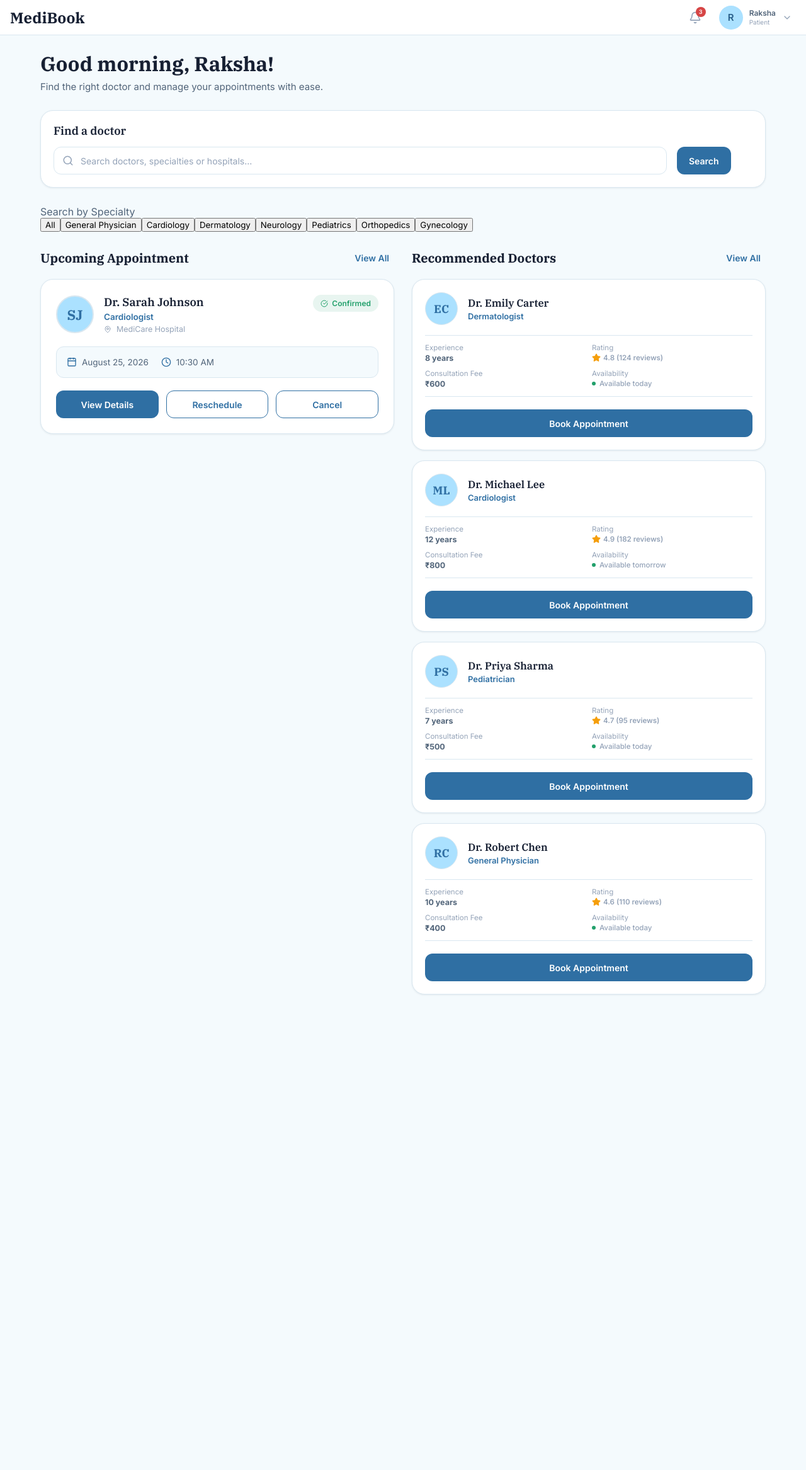
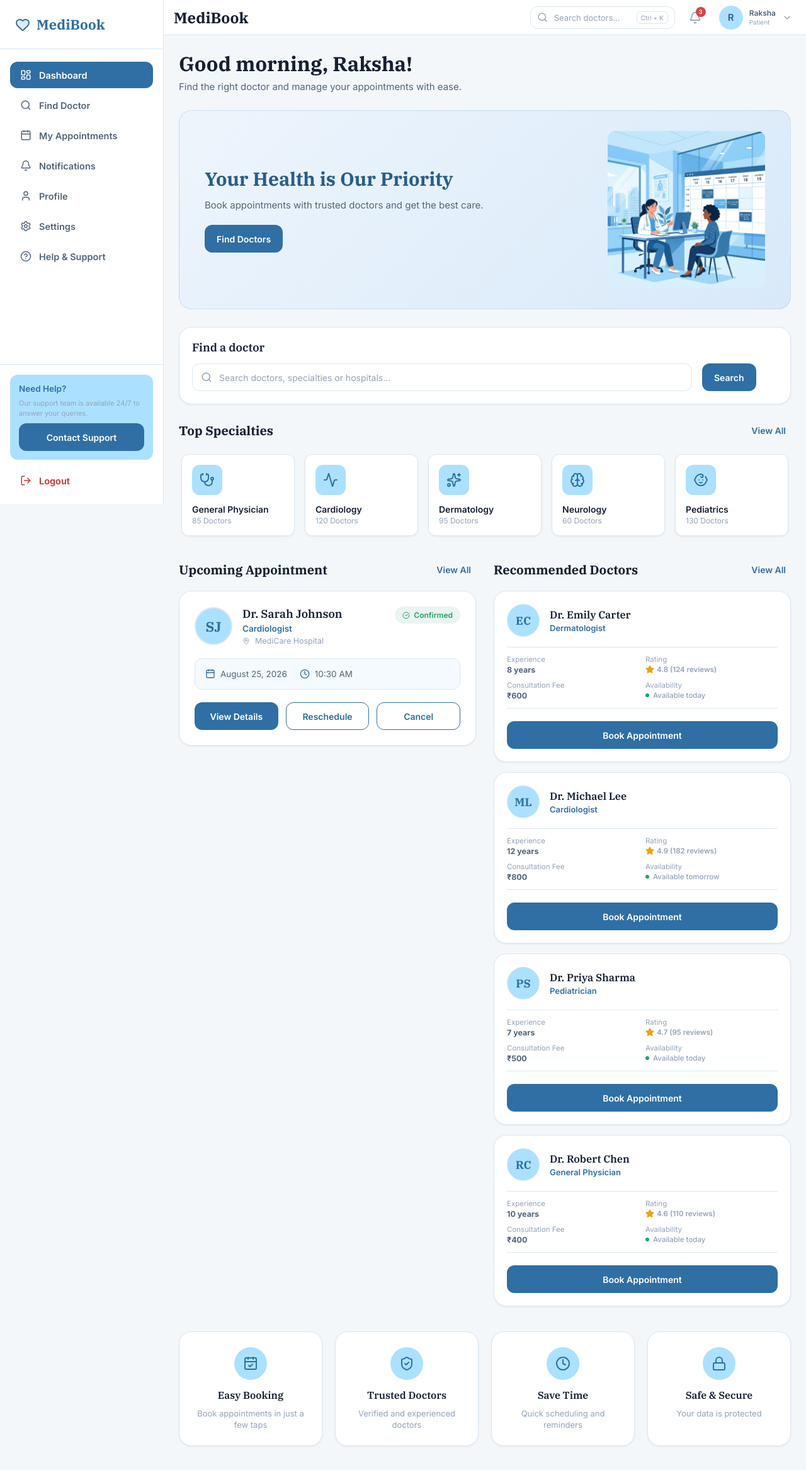
Before and after one commit to RAKSHA1120/MediBook, a React (Vite) app: page /patient-dashboard in a window 1280 px wide. Shown: the top 2334 px of the page at 63% size. Before the commit the page ends 1627 px from the top, so only its background shows below. Built offline with nearby package versions, Linux system fonts and the light colour scheme.

Commit message:
feat: create login page

```diff
--- a/src/components/Navbar.jsx
+++ b/src/components/Navbar.jsx
@@ -16,6 +16,7 @@ function Navbar({
     avatarLetter = "R",
     hideTabs = false,
     hideSearch = false,
+    onMenuClick,
     searchPlaceholder = "Search patients...",
 }) {
     return (
@@ -23,6 +24,11 @@ function Navbar({
 
             {/* Left - Page / Brand */}
             <div className="navbar-left">
+                {onMenuClick && (
+                    <button className="navbar-menu-toggle" onClick={onMenuClick} aria-label="Toggle Menu">
+                        <Menu size={20} />
+                    </button>
+                )}
                 <Link to="/patient-dashboard" className="navbar-brand" style={{ textDecoration: "none" }}>
                     MediBook
                 </Link>
--- a/src/pages/PatientDashboard.jsx
+++ b/src/pages/PatientDashboard.jsx
@@ -8,14 +8,26 @@ import {
   Star,
   User,
   CheckCircle,
+  XCircle,
+  CalendarCheck,
   Stethoscope,
-  Activity,
+  ChevronRight,
+  Heart,
+  LayoutDashboard,
+  Bell,
+  Settings,
+  HelpCircle,
+  LogOut,
   Sparkles,
   Baby,
   Bone,
-  Brain
+  Brain,
+  ShieldCheck,
+  Lock,
+  Activity
 } from "lucide-react";
 import doctorsData from "../data/doctors";
+import heroIllustration from "../assets/hospital_appointment_illustration.png";
 import Navbar from "../components/Navbar";
 import Button from "../components/Button";
 import Input from "../components/Input";
@@ -140,6 +152,7 @@ function PatientDashboard() {
   const navigate = useNavigate();
   const [searchQuery, setSearchQuery] = useState("");
   const [selectedSpecialty, setSelectedSpecialty] = useState("All");
+  const [isSidebarOpen, setIsSidebarOpen] = useState(false);
 
   // Modal & Toast states
   const [isModalOpen, setIsModalOpen] = useState(false);
@@ -233,17 +246,86 @@ function PatientDashboard() {
   };
 
   return (
-    <div className="patient-dashboard-page">
+    <div className="patient-dashboard-layout">
+      {/* 1. Left Sidebar */}
+      <aside className={`patient-sidebar ${isSidebarOpen ? "open" : ""}`}>
+        <div className="patient-sidebar-brand">
+          <Heart className="brand-logo-icon" size={24} />
+          <span>MediBook</span>
+        </div>
+
+        <nav className="patient-sidebar-nav">
+          <button className="patient-sidebar-item active" onClick={() => setIsSidebarOpen(false)}>
+            <LayoutDashboard size={18} />
+            <span>Dashboard</span>
+          </button>
+
+          <button className="patient-sidebar-item" onClick={() => { navigate("/doctors"); setIsSidebarOpen(false); }}>
+            <Search size={18} />
+            <span>Find Doctor</span>
+          </button>
+
+          <button className="patient-sidebar-item" onClick={() => { handleMyAppointments(); setIsSidebarOpen(false); }}>
+            <Calendar size={18} />
+            <span>My Appointments</span>
+          </button>
+
+          <button className="patient-sidebar-item" onClick={() => { handleNotifications(); setIsSidebarOpen(false); }}>
+            <Bell size={18} />
+            <span>Notifications</span>
+          </button>
+
+          <button className="patient-sidebar-item" onClick={() => { handleProfile(); setIsSidebarOpen(false); }}>
+            <User size={18} />
+            <span>Profile</span>
+          </button>
+
+          <button className="patient-sidebar-item" onClick={() => { handleSettings(); setIsSidebarOpen(false); }}>
+            <Settings size={18} />
+            <span>Settings</span>
+          </button>
+
+          <button className="patient-sidebar-item" onClick={() => { handleSupport(); setIsSidebarOpen(false); }}>
+            <HelpCircle size={18} />
+            <span>Help & Support</span>
+          </button>
+        </nav>
+
+        <div className="patient-sidebar-footer">
+          <div className="support-card">
+            <span className="support-card-title">Need Help?</span>
+            <p className="support-card-text">Our support team is available 24/7 to answer your queries.</p>
+            <Button variant="primary" size="sm" className="btn-support" onClick={handleSupport}>
+              Contact Support
+            </Button>
+          </div>
+
+          <button className="patient-sidebar-item logout" onClick={() => navigate("/login")}>
+            <LogOut size={18} />
+            <span>Logout</span>
+          </button>
+        </div>
+      </aside>
+
+      {/* Sidebar Backdrop for Mobile */}
+      {isSidebarOpen && (
+        <div className="sidebar-backdrop" onClick={() => setIsSidebarOpen(false)}></div>
+      )}
+
+      {/* Main Content Area */}
+      <div className="patient-dashboard-main">
         <Navbar
           userName={patient.name}
           userRole={patient.role}
           avatarLetter={patient.avatarLetter}
           hideTabs={true}
-        hideSearch={true}
+          hideSearch={false}
+          searchPlaceholder="Search doctors..."
+          onMenuClick={() => setIsSidebarOpen(true)}
         />
 
         <main className="patient-dashboard-content">
-        {/* 1. Greeting Section */}
+          {/* 2. Greeting Section */}
           <section className="greeting-section">
             <h2 className="greeting-title">
               {getGreeting()}, {patient.name}!
@@ -253,7 +335,25 @@ function PatientDashboard() {
             </p>
           </section>
 
-        {/* 2. Search Bar Section */}
+          {/* 3. Hero Banner */}
+          <section className="hero-banner">
+            <div className="hero-banner-content">
+              <h2 className="hero-banner-title">Your Health is Our Priority</h2>
+              <p className="hero-banner-description">
+                Book appointments with trusted doctors and get the best care.
+              </p>
+              <div className="hero-banner-action">
+                <Button variant="primary" onClick={() => navigate("/doctors")}>
+                  Find Doctors
+                </Button>
+              </div>
+            </div>
+            <div className="hero-banner-illustration">
+              <img src={heroIllustration} alt="Healthcare illustration" />
+            </div>
+          </section>
+
+          {/* 4. Search Bar Section */}
           <section className="search-section">
             <h3 className="search-section-title">Find a doctor</h3>
             <form onSubmit={handleSearchSubmit} className="search-box-container">
@@ -272,23 +372,34 @@ function PatientDashboard() {
             </form>
           </section>
 
-        {/* 3. Specialty Chips */}
-        <section className="specialties-section">
-          <span className="specialties-title">Search by Specialty</span>
-          <div className="specialty-chips-container">
-            {specialties.map((specialty) => (
-              <button
+          {/* 5. Improved Top Specialties */}
+          <section className="specialties-section-improved">
+            <div className="section-header">
+              <h3 className="section-main-title">Top Specialties</h3>
+              <button className="view-all-link" onClick={() => setSelectedSpecialty("All")}>
+                View All
+              </button>
+            </div>
+            <div className="specialty-cards-container">
+              {specialties.filter((s) => s !== "All").map((specialty) => (
+                <div
                   key={specialty}
-                className={`specialty-chip ${selectedSpecialty === specialty ? "active" : ""}`}
-                onClick={() => setSelectedSpecialty(specialty)}
+                  className={`specialty-card ${selectedSpecialty === specialty ? "active" : ""}`}
+                  onClick={() => setSelectedSpecialty(selectedSpecialty === specialty ? "All" : specialty)}
                 >
-                {specialty}
-              </button>
+                  <div className="specialty-icon-wrapper">
+                    {getSpecialtyIcon(specialty)}
+                  </div>
+                  <div className="specialty-card-info">
+                    <span className="specialty-card-name">{specialty}</span>
+                    <span className="specialty-card-count">{specialtyCounts[specialty] || 50} Doctors</span>
+                  </div>
+                </div>
               ))}
             </div>
           </section>
 
-        {/* 4. Upcoming Appointment + Recommended Doctors (Two Column Grid) */}
+          {/* Two-Column Section on Desktop: Upcoming Appointment + Recommended Doctors */}
           <div className="dashboard-grid-two-columns">
             {/* Left Column: Upcoming Appointment */}
             <section className="upcoming-appointment-section-improved">
@@ -411,7 +522,43 @@ function PatientDashboard() {
               </div>
             </section>
           </div>
+
+          {/* 6. Benefits Section */}
+          <section className="benefits-section">
+            <div className="benefit-card">
+              <div className="benefit-icon-wrapper">
+                <CalendarCheck size={24} />
+              </div>
+              <h4 className="benefit-title">Easy Booking</h4>
+              <p className="benefit-description">Book appointments in just a few taps</p>
+            </div>
+
+            <div className="benefit-card">
+              <div className="benefit-icon-wrapper">
+                <ShieldCheck size={24} />
+              </div>
+              <h4 className="benefit-title">Trusted Doctors</h4>
+              <p className="benefit-description">Verified and experienced doctors</p>
+            </div>
+
+            <div className="benefit-card">
+              <div className="benefit-icon-wrapper">
+                <Clock size={24} />
+              </div>
+              <h4 className="benefit-title">Save Time</h4>
+              <p className="benefit-description">Quick scheduling and reminders</p>
+            </div>
+
+            <div className="benefit-card">
+              <div className="benefit-icon-wrapper">
+                <Lock size={24} />
+              </div>
+              <h4 className="benefit-title">Safe & Secure</h4>
+              <p className="benefit-description">Your data is protected</p>
+            </div>
+          </section>
         </main>
+      </div>
 
       {/* Appointment Detail Modal (Reusing existing Modal component) */}
       <Modal
```
Lines whose indentation alone changed are shown as unchanged.
